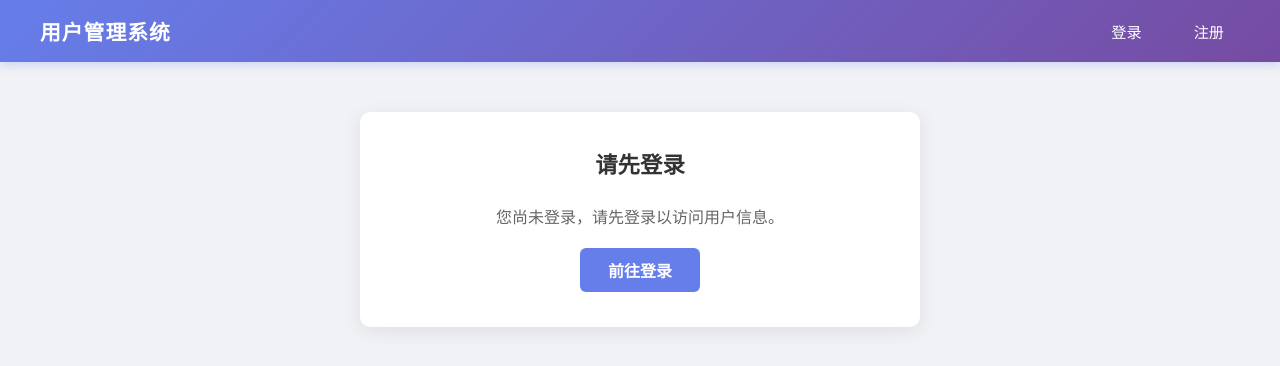
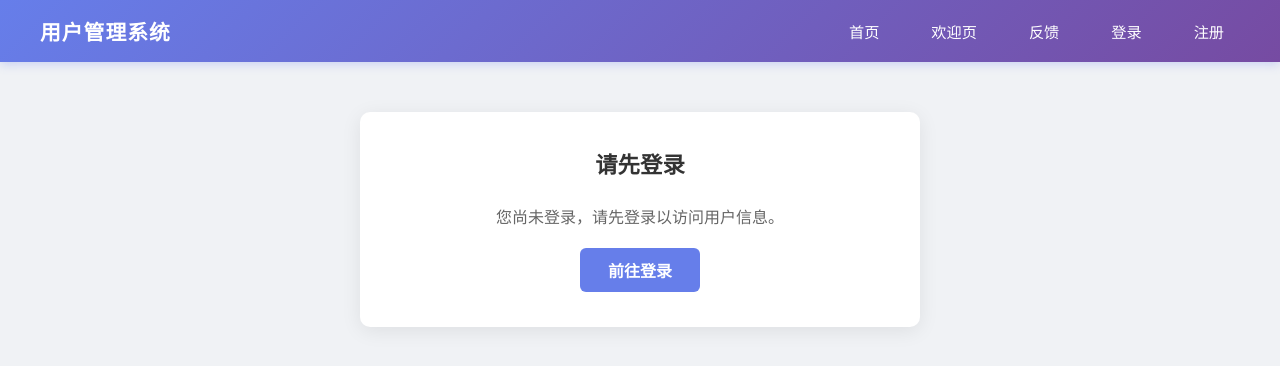
Before and after one commit to Caokaifa173/-, a Flask app: page / in a window 1280 px wide. Shown: the top 366 px of the page. Run offline with Flask 3, Linux system fonts and the light colour scheme.

Commit message:
2026-07-25: 新增个性化页面功能 - 欢迎页(/welcome) + 反馈页(/feedback)
- 新增 /welcome 路由：从 URL 参数获取姓名，使用 render_template_string 以 f-string 拼接方式渲染
- 新增 /feedback 路由：GET 显示反馈表单，POST 以拼接方式渲染结果
- 导航栏新增「欢迎页」和「反馈」链接
- 所有新增页面含完整 HTML 结构
- 原功能保持不变

```diff
--- a/app.py
+++ b/app.py
@@ -1,5 +1,5 @@
 import sqlite3, os
-from flask import Flask, render_template, request, redirect, session, url_for
+from flask import Flask, render_template, render_template_string, request, redirect, session, url_for
 from werkzeug.utils import secure_filename
 
 app = Flask(__name__)
@@ -241,6 +241,118 @@ def recharge():
 # ==========================================
 
 
+# ========== 新增路由：欢迎页 ==========
+@app.route("/welcome")
+def welcome():
+    """欢迎页：从 URL 参数获取姓名，拼接后渲染（render_template_string + 拼接方式）"""
+    name = request.args.get("name", "").strip()
+    if not name:
+        name = "亲爱的用户"
+    # ⚠️ 漏洞：直接拼接用户输入到模板字符串，无转义
+    html = f"""<!DOCTYPE html>
+<html lang="zh-CN">
+<head>
+    <meta charset="UTF-8">
+    <meta name="viewport" content="width=device-width, initial-scale=1.0">
+    <title>欢迎页</title>
+    <link rel="stylesheet" href="/static/css/style.css">
+</head>
+<body>
+    <nav class="navbar">
+        <div class="nav-brand">用户管理系统</div>
+        <div class="nav-menu">
+            <a href="/" class="nav-link">首页</a>
+            <a href="/welcome" class="nav-link">欢迎页</a>
+            <a href="/feedback" class="nav-link">反馈</a>
+        </div>
+    </nav>
+    <main class="container">
+        <h1>欢迎你，{name}！</h1>
+        <p style="margin-top: 20px; color: #666;">今天是个好日子，愿你开心每一天！</p>
+    </main>
+</body>
+</html>
+"""
+    return render_template_string(html)
+# ==========================================
+
+
+# ========== 新增路由：反馈 ==========
+@app.route("/feedback", methods=["GET", "POST"])
+def feedback():
+    """反馈页面：GET 显示表单，POST 以拼接方式渲染结果"""
+    if request.method == "POST":
+        name = request.form.get("name", "")
+        message = request.form.get("message", "")
+        # ⚠️ 漏洞：直接拼接用户输入到模板字符串，无转义
+        html = f"""<!DOCTYPE html>
+<html lang="zh-CN">
+<head>
+    <meta charset="UTF-8">
+    <meta name="viewport" content="width=device-width, initial-scale=1.0">
+    <title>反馈结果</title>
+    <link rel="stylesheet" href="/static/css/style.css">
+</head>
+<body>
+    <nav class="navbar">
+        <div class="nav-brand">用户管理系统</div>
+        <div class="nav-menu">
+            <a href="/" class="nav-link">首页</a>
+            <a href="/welcome" class="nav-link">欢迎页</a>
+            <a href="/feedback" class="nav-link">反馈</a>
+        </div>
+    </nav>
+    <main class="container">
+        <h2>{name} 的反馈：</h2>
+        <p>{message}</p>
+        <p style="margin-top: 20px;"><a href="/feedback" class="nav-link">返回反馈表单</a></p>
+    </main>
+</body>
+</html>
+"""
+        return render_template_string(html)
+
+    # GET - 显示反馈表单
+    html = """<!DOCTYPE html>
+<html lang="zh-CN">
+<head>
+    <meta charset="UTF-8">
+    <meta name="viewport" content="width=device-width, initial-scale=1.0">
+    <title>反馈</title>
+    <link rel="stylesheet" href="/static/css/style.css">
+</head>
+<body>
+    <nav class="navbar">
+        <div class="nav-brand">用户管理系统</div>
+        <div class="nav-menu">
+            <a href="/" class="nav-link">首页</a>
+            <a href="/welcome" class="nav-link">欢迎页</a>
+            <a href="/feedback" class="nav-link">反馈</a>
+        </div>
+    </nav>
+    <main class="container">
+        <h2>提交反馈</h2>
+        <form method="post" action="/feedback">
+            <div style="margin-bottom: 15px;">
+                <label>姓名：</label><br>
+                <input type="text" name="name" style="width:300px;padding:8px;">
+            </div>
+            <div style="margin-bottom: 15px;">
+                <label>留言：</label><br>
+                <textarea name="message" rows="5" style="width:300px;padding:8px;"></textarea>
+            </div>
+            <div>
+                <input type="submit" value="提交反馈" style="padding:8px 20px;cursor:pointer;">
+            </div>
+        </form>
+    </main>
+</body>
+</html>
+"""
+    return render_template_string(html)
+# ==========================================
+
+
 @app.route("/logout")
 def logout():
     """退出登录：清除 session"""
--- a/templates/base.html
+++ b/templates/base.html
@@ -10,6 +10,9 @@
     <nav class="navbar">
         <div class="nav-brand">用户管理系统</div>
         <div class="nav-menu">
+            <a href="/" class="nav-link">首页</a>
+            <a href="/welcome" class="nav-link">欢迎页</a>
+            <a href="/feedback" class="nav-link">反馈</a>
             {% if session.get('username') %}
                 <span class="nav-welcome">欢迎，{{ session.get('username') }}</span>
                 <a href="/upload" class="nav-link">上传头像</a>
```
